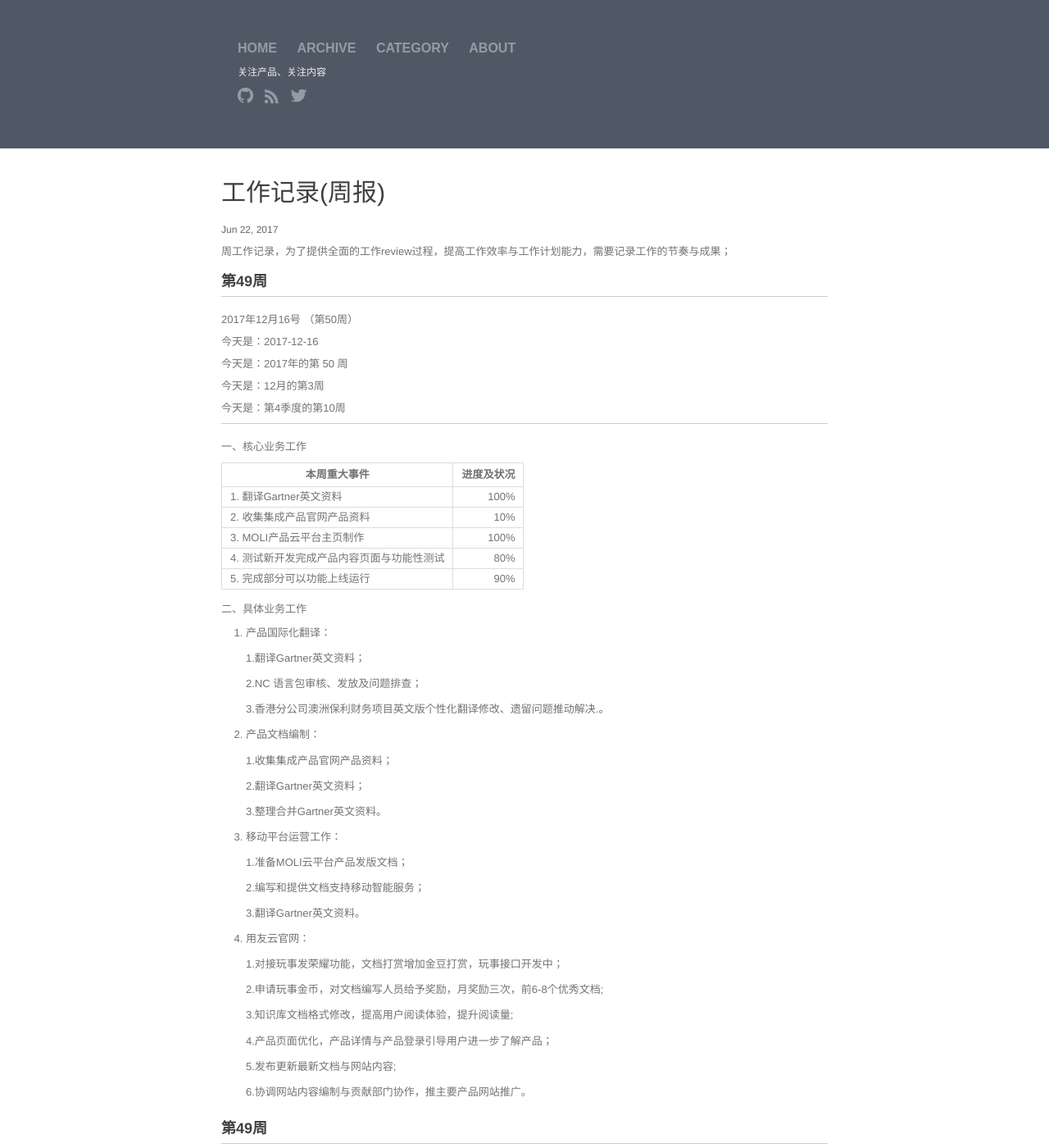
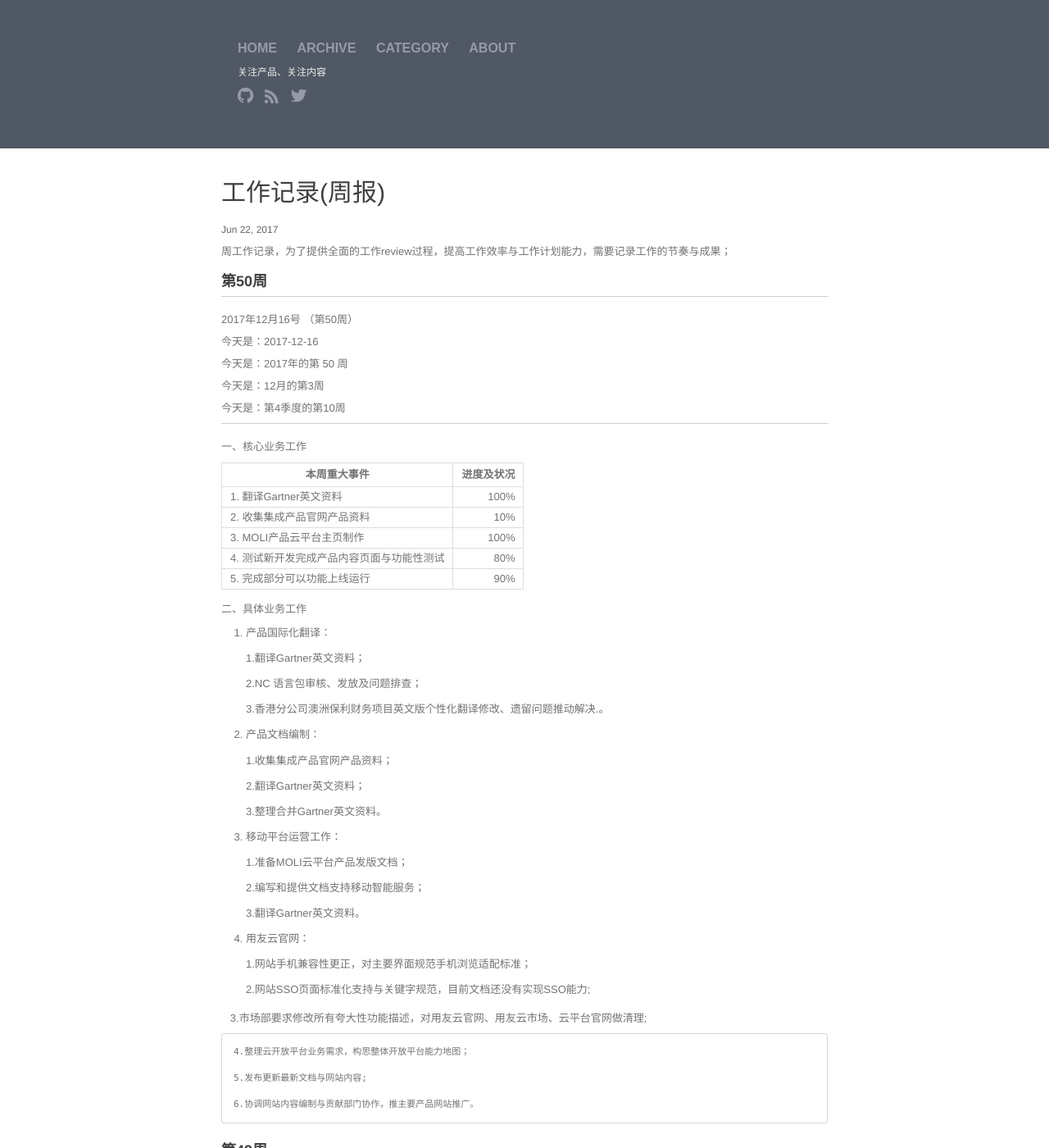
Before and after one commit to walllFlower/blog, a Jekyll site: the page built from _posts/2017-06-22-day_report_cxz.md, in a window 1280 px wide and 1400 px high. Shown: the whole window at 82% size. Built offline with Jekyll 4.4.1, drawn with Linux system fonts in a browser that asks for light colours; comment, search, counter and statistics services are not loaded.

Commit message:
Update 2017-06-22-day_report_cxz.md

```diff
--- a/_posts/2017-06-22-day_report_cxz.md
+++ b/_posts/2017-06-22-day_report_cxz.md
@@ -8,7 +8,7 @@ categories: 日报
 周工作记录，为了提供全面的工作review过程，提高工作效率与工作计划能力，需要记录工作的节奏与成果；
 
 
-###  第49周
+###  第50周
 
 ***
 
@@ -62,13 +62,13 @@ categories: 日报
 
 4. 用友云官网：
 
-    1.对接玩事发荣耀功能，文档打赏增加金豆打赏，玩事接口开发中；
+    1.网站手机兼容性更正，对主要界面规范手机浏览适配标准；
 
-    2.申请玩事金币，对文档编写人员给予奖励，月奖励三次，前6-8个优秀文档;
+    2.网站SSO页面标准化支持与关键字规范，目前文档还没有实现SSO能力;
 
-    3.知识库文档格式修改，提高用户阅读体验，提升阅读量;
+    3.市场部要求修改所有夸大性功能描述，对用友云官网、用友云市场、云平台官网做清理;
 
-    4.产品页面优化，产品详情与产品登录引导用户进一步了解产品；
+    4.整理云开放平台业务需求，构思整体开放平台能力地图；
 
     5.发布更新最新文档与网站内容;
 
```
